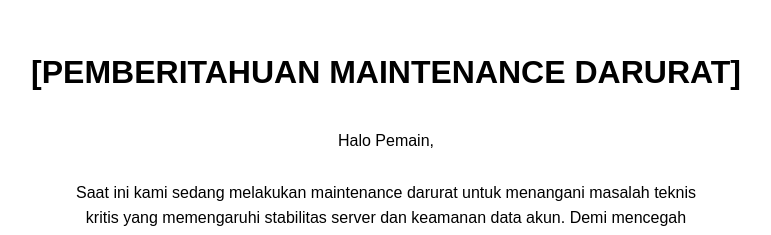
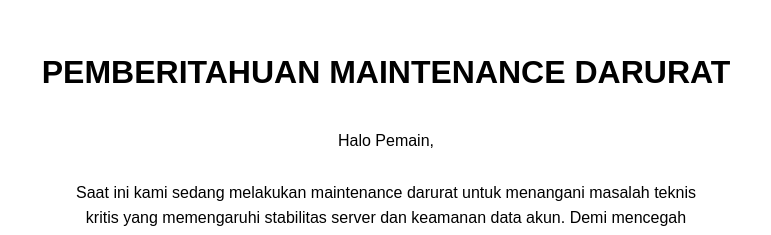
Before and after one commit to JubanDewan/uno-game, a plain HTML site: page index.html in a window 1280 px wide. Shown: the part 158-393 px from the top of the page, 254-1025 px from the left. Drawn offline with Linux system fonts and the light colour scheme.

Commit message:
Fix heading formatting in maintenance notice

```diff
--- a/index.html
+++ b/index.html
@@ -24,7 +24,7 @@
     </style>
 </head>
 <body>
-    <h1>[PEMBERITAHUAN MAINTENANCE DARURAT]</h1>
+    <h1>PEMBERITAHUAN MAINTENANCE DARURAT</h1>
     <p>
         Halo Pemain,<br><br>
         Saat ini kami sedang melakukan maintenance darurat untuk menangani masalah teknis kritis yang memengaruhi stabilitas server dan keamanan data akun. Demi mencegah kerusakan lebih lanjut atau hilangnya progres permainan Anda, akses ke dalam game harus kami hentikan sementara waktu.<br><br>
```
